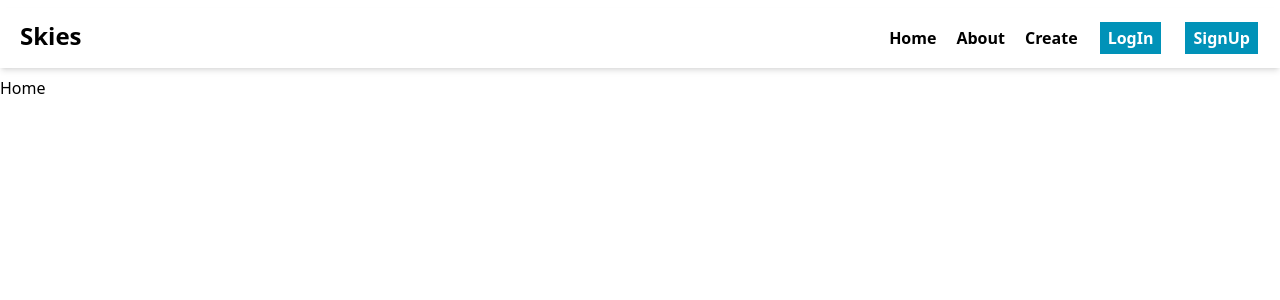
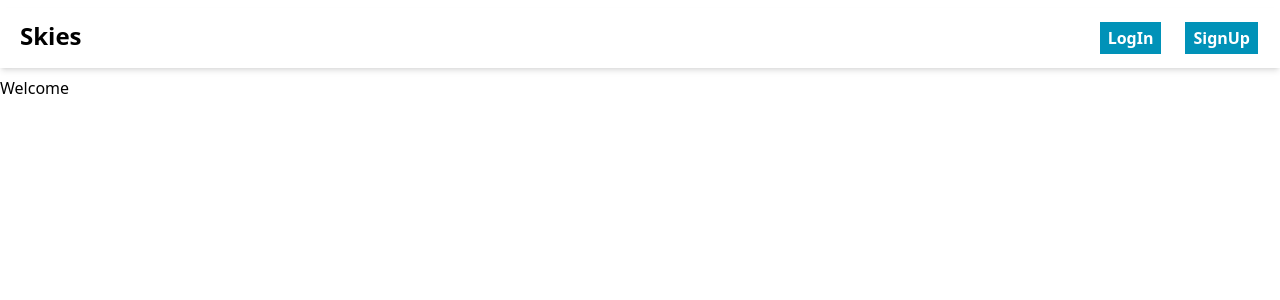
Before and after one commit to ShivankSingh-7/Notes, a React (Vite) app in the folder skies/: page /home in a window 1280 px wide. Shown: the top 300 px of the page. Built offline with nearby package versions, Linux system fonts and the light colour scheme.

Commit message:
implemented all pesudo login logout or auth completion

```diff
--- a/skies/src/Components/Header/Header.jsx
+++ b/skies/src/Components/Header/Header.jsx
@@ -1,56 +1,74 @@
-import React, { useState } from 'react'
-import PrimaryButton from '../PrimaryButton/PrimaryButton'
-import { Link, NavLink } from 'react-router-dom';
+import React, { useState } from "react";
+import PrimaryButton from "../PrimaryButton/PrimaryButton";
+import { Link, NavLink } from "react-router-dom";
+import { useNote } from "../../Context/NoteContext";
+import { useNavigate } from "react-router-dom";
 
-function Header({setAuthType}) {
-    const [isLoggedIn, setIsLoggedIn] = useState()
+function Header({ setAuthType }) {
+  const { isLoggedIn, setIsLoggedIn } = useNote();
+
+  const navigate = useNavigate()
+
+  const handleLogOut = ()=>{
+    setIsLoggedIn(false)
+
+    navigate("/")
+  }
   return (
     <div>
-      <div className='shadow-md bg-white'>
-        <ul className='flex justify-between p-3 m-2'>
+      <div className="shadow-md bg-white">
+        <ul className="flex justify-between p-3 m-2">
           <div>
-                <li className='text-2xl font-bold '>
-                    <NavLink
-                    to="/"
-                    >
-                        Skies
-                    </NavLink>
+            <li className="text-2xl font-bold ">
+              <NavLink to="/">Skies</NavLink>
             </li>
           </div>
-            <div className=' flex gap-5 justify-center items-center'>
+          <div className=" flex gap-5 justify-center items-center">
+            {isLoggedIn && (
               <li className="font-bold cursor-pointer">
-                    <NavLink
-                    to="home"
-                    >
-                        Home
-                    </NavLink>
+                <NavLink to="home">Home</NavLink>
               </li>
-                <li className='font-bold cursor-pointer'>
-                    <NavLink
-                    to="about"
-                    >
-                        About
-                    </NavLink>
+            )}
+            {isLoggedIn && (
+              <li className="font-bold cursor-pointer">
+                <NavLink to="about">About</NavLink>
               </li>
-                <li className='font-bold cursor-pointer'>Create</li>
-                <li className=''>
+            )}
+            {isLoggedIn && <li className="font-bold cursor-pointer">Create</li>}
+
+            {isLoggedIn && (
+              <li className="">
+                {/* LogoOut Button */}
+                <PrimaryButton
+                  onClick={()=>(handleLogOut())}
+                  text={"LogOut"}
+                />
+              </li>
+            )}
+
+            {!isLoggedIn && (
+              <li className="">
                 {/* PrimaryButton */}
                 <PrimaryButton
-                    onClick={()=>(setAuthType("LogIn"))}
-                    text={"LogIn"}/>
+                  onClick={() => setAuthType("LogIn")}
+                  text={"LogIn"}
+                />
               </li>
-                <li className=''>
+            )}
+            {!isLoggedIn && (
+              <li className="">
                 {/* PrimaryButton */}
                 <PrimaryButton
-                    onClick={()=>(setAuthType("SignUp"))}
-                    text={"SignUp"}/>
+                  onClick={() => setAuthType("SignUp")}
+                  text={"SignUp"}
+                />
               </li>
+            )}
           </div>
-
         </ul>
       </div>
     </div>
-  )
+  );
 }
 
-export default Header
+export default Header;
--- a/skies/src/Components/Home/Home.jsx
+++ b/skies/src/Components/Home/Home.jsx
@@ -1,9 +1,11 @@
 import React from 'react'
+import { useNote } from '../../Context/NoteContext'
 
 function Home() {
+  const {user} = useNote()
   return (
     <div>
-      Home
+      Welcome {user}
     </div>
   )
 }
--- a/skies/src/Components/Login/Login.jsx
+++ b/skies/src/Components/Login/Login.jsx
@@ -1,4 +1,4 @@
-import React from "react";
+import React, { useState } from "react";
 import {
   FaUser,
   FaFacebookF,
@@ -7,41 +7,75 @@ import {
   FaLock,
   FaTimes,
 } from "react-icons/fa";
+import { useNote } from "../../Context/NoteContext";
+import { useNavigate } from "react-router-dom";
 
-function Login({setAuthType}) {
+function Login({ setAuthType }) {
+  const { userName, setUserName, isLoggedIn, setIsLoggedIn, setUser } = useNote();
+  const [password, setPassword] = useState("");
+  const [error, setError] = useState("");
+
+  const navigate = useNavigate();
+  const handlesubmit = (e) => {
+    e.preventDefault();
+
+    if (!password.trim() || !userName.trim()) {
+      setError("Please enter valid Credentials");
+      return;
+    }
+
+    setError("");
+    setIsLoggedIn(true);
+    setAuthType(null);
+    setUser(userName)
+
+    setUserName("");
+    setPassword("");
+    navigate("/home");
+  };
   return (
     <div className="fixed inset-0 bg-black/40 flex justify-center items-center z-50">
       <div className="bg-cyan-700 h-1/2">
-      <div className="text-right p-2 ">
-        <button
-        onClick={()=>(setAuthType(false))}
-        className="border-2 rounded-full p-1 cursor-pointer hover:scale-110 hover:text-gray-400 duration-200">
-          <FaTimes />
-        </button>
-      </div>
+        <div className="text-right p-2 ">
+          <button
+            onClick={() => setAuthType(null)}
+            className="border-2 rounded-full p-1 cursor-pointer hover:scale-110 hover:text-gray-400 duration-200"
+          >
+            <FaTimes />
+          </button>
+        </div>
         <div className="flex justify-center items-center ">
-          <form className="px-5 py-10" action="submit">
+          <form
+            className="px-5 py-10"
+            onSubmit={(e) => e.preventDefault()}
+            action="submit"
+          >
             <div className="grid gap-5">
               <div className="bg-white text-black flex justify-center items-center px-2 py-2 ">
                 <FaUser className="text-gray-500 mr-2" />
                 <input
+                  value={userName}
                   className="outline-none"
                   type="text"
                   placeholder="user name"
+                  onChange={(e) => setUserName(e.target.value)}
                 />
               </div>
               <div className="bg-white text-black flex justify-center items-center px-2 py-2">
                 <FaLock className="text-gray-500 mr-2" />
                 <input
                   className="outline-none"
+                  value={password}
                   type="password"
                   placeholder="password"
+                  onChange={(e) => setPassword(e.target.value)}
                 />
               </div>
               <div className="flex justify-center items-center">
                 <button
+                  onClick={(e) => handlesubmit(e)}
                   className="px-10 py-1 font-bold bg-cyan-600 shadow-md hover:scale-110 duration-200 cursor-pointer text-white"
-                  onClick={(e) => e.preventDefault()}
+                  type="submit"
                 >
                   Login
                 </button>
--- /dev/null
+++ b/skies/src/Context/NoteContext.jsx
@@ -0,0 +1,62 @@
+import {  createContext, useContext, useEffect, useState } from "react";
+
+const NoteContext = createContext();
+
+export const NoteProvider = ({ children }) => {
+  const [notes, setNotes] = useState([]);
+  const[userName, setUserName] = useState()
+  const [isLoggedIn, setIsLoggedIn] = useState(false);
+  const [user, setUser] = useState("")
+
+  const addNote = (title, note) => {
+    setNotes((prev) => [...prev, { id: Date.now(), title, note }]);
+  };
+
+  const updateNote = (id, newTitle, newNote) => {
+    setNotes((prev) =>
+      prev.map((note) =>
+        note.id === id ? { ...note, title: newTitle, note: newNote } : note,
+      ),
+    );
+  };
+
+  const deleteNote = (id) => {
+    setNotes((prev) => prev.filter((note) => note.id !== id));
+  };
+
+  useEffect(()=>{
+    const notes = JSON.parse(localStorage.getItem("notes"))
+
+    if(notes && notes.length>0){
+        setNotes(notes)
+    }
+  },[])
+
+  useEffect(()=>{
+    localStorage.setItem("notes", JSON.stringify(notes))
+  },[notes])
+
+  return (
+    <NoteContext.Provider
+      value={{
+        notes,
+        setNotes,
+        addNote,
+        updateNote,
+        isLoggedIn,
+        setIsLoggedIn,
+        deleteNote,
+        userName,
+        setUserName,
+        user,
+        setUser
+      }}
+    >
+      {children}
+    </NoteContext.Provider>
+  );
+};
+
+export const useNote = () => {
+  return useContext(NoteContext);
+};
--- a/skies/src/main.jsx
+++ b/skies/src/main.jsx
@@ -5,13 +5,14 @@ import { createRoutesFromElements, Route } from 'react-router-dom'
 import { createBrowserRouter, RouterProvider } from 'react-router-dom'
 import Layout from './Layout'
 import { Home, About, Hero } from './Components'
+import { NoteProvider } from './Context/NoteContext'
 
 const router = createBrowserRouter(
   createRoutesFromElements(
     <Route path='/' element={<Layout />}>
       <Route index element={<Hero />}/>
-      <Route path="home" element={<Home />}/>
-      <Route path="about" element={<About />}/>
+      <Route path="/home" element={<Home />}/>
+      <Route path="/about" element={<About />}/>
 
     </Route>
   )
@@ -19,6 +20,8 @@ const router = createBrowserRouter(
 
 createRoot(document.getElementById('root')).render(
   <StrictMode>
-    <RouterProvider router={router} />
+    <NoteProvider >
+      <RouterProvider router={router} />
+    </NoteProvider>
   </StrictMode>,
 )
```
Lines whose indentation alone changed are shown as unchanged.
